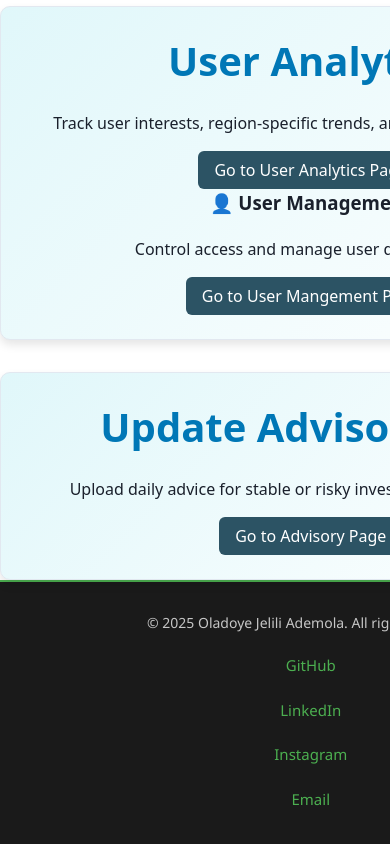
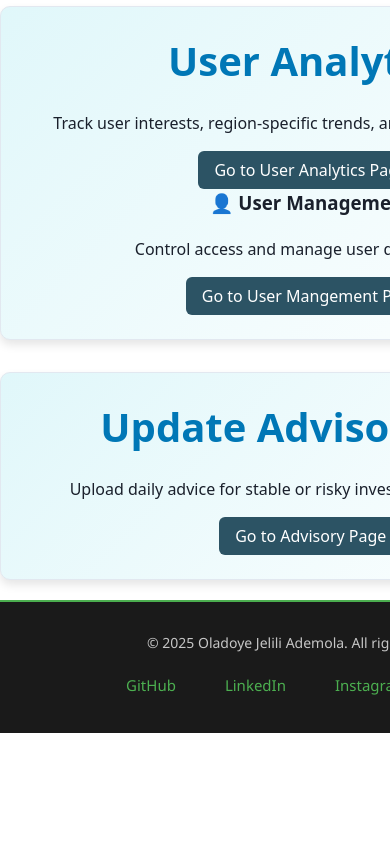
Before and after one commit to DOYDEV1982/investment-advisory-app, a React (Vite) app: page / in a window 390 px wide. Shown: the part 1838-2682 px from the top of the page. After the commit the page ends 2571 px from the top, so only its background shows below. Built offline with nearby package versions, Linux system fonts and the light colour scheme.

Commit message:
investment app

```diff
--- a/src/AboutPage.css
+++ b/src/AboutPage.css
@@ -69,6 +69,7 @@
 @media (max-width: 768px) {
   .about {
     padding: 1.5rem;
+    font-size: 2rem;
   }
 
   .about h2 {
--- a/src/AdminPage.css
+++ b/src/AdminPage.css
@@ -138,6 +138,11 @@
   font-size: 1.1rem;
   margin-bottom: 20px;
 }
+@media screen and (max-width: 600px) {
+    .admin-dashboard{
+    font-size: 1.8rem;
+  }
+}
 
 .admin-options {
   display: grid;
--- a/src/AdvisoryPage.css
+++ b/src/AdvisoryPage.css
@@ -51,7 +51,7 @@
   }
 }
 
-@media (max-width: 768px) {
+@media (max-width: 600px) {
   .advisory h2 {
     font-size: 2rem;
   }
--- a/src/AnalyticsPage.css
+++ b/src/AnalyticsPage.css
@@ -55,7 +55,7 @@
 }
 
 
-@media (max-width: 768px) {
+@media (max-width: 600px) {
   .analytics-list li {
     flex-direction: column;
     align-items: flex-start;
--- a/src/ExchangeRatePage.css
+++ b/src/ExchangeRatePage.css
@@ -67,7 +67,7 @@
   }
 }
 
-@media (max-width: 600px) {
+@media (max-width: 500px) {
   .dropdowns {
     flex-direction: column;
     gap: 1rem;
--- a/src/MarketDataPage.css
+++ b/src/MarketDataPage.css
@@ -62,6 +62,12 @@
   margin-bottom: 1rem;
 }
 
+@media (max-width: 600px) {
+  .market-data {
+    font-size: 1.5rem;
+  }
+}
+
 .admin-nav a {
   text-decoration: none;
   font-weight: bold;
--- a/src/ProfilePage.css
+++ b/src/ProfilePage.css
@@ -30,6 +30,12 @@
   border-radius: 8px;
   transition: border 0.3s ease;
   font-size: 16px;
+}
+
+@media (max-width: 500px) {
+ .login-form h2 {
+    font-size: 1.5rem;
+  }
 }
 
 .login-form input:focus {
--- a/src/UserManagementPage.css
+++ b/src/UserManagementPage.css
@@ -108,7 +108,7 @@
   background-color: #d32f2f;
 }
 
-@media (max-width: 600px) {
+@media (max-width: 500px) {
   .admin-nav {
     flex-direction: column;
     align-items: center;
--- a/src/WatchlistPage.css
+++ b/src/WatchlistPage.css
@@ -49,7 +49,7 @@ p {
   margin-top: 20px;
 }
 
-@media screen and (max-width: 600px) {
+@media screen and (max-width: 500px) {
   .watchlist-page {
     padding: 20px;
   }
--- a/src/components/Footer.css
+++ b/src/components/Footer.css
@@ -38,9 +38,9 @@
   box-shadow: 0 2px 6px rgba(76, 175, 80, 0.3);
 }
 
-@media (max-width: 600px) {
-  .socialmedia {
-    flex-direction: column;
-    gap: 10px;
-  }
+@media (max-width: 500px) {
+.copy{
+ margin-top: 20px;
+ margin-left: 0px;
 }
+}
--- a/src/components/Navbar.css
+++ b/src/components/Navbar.css
@@ -108,3 +108,18 @@
     margin-bottom: 0.5rem;
   }
 }
+
+
+@media (max-width: 500px) {
+  .navbar-nav {
+    flex-direction: column;
+    align-items: flex-start;
+    gap: 0.8rem;
+    margin-top: 1rem;
+  }
+
+  .navbar-title {
+    font-size: 1.5rem;
+    margin-bottom: 0.5rem;
+  }
+}
```
